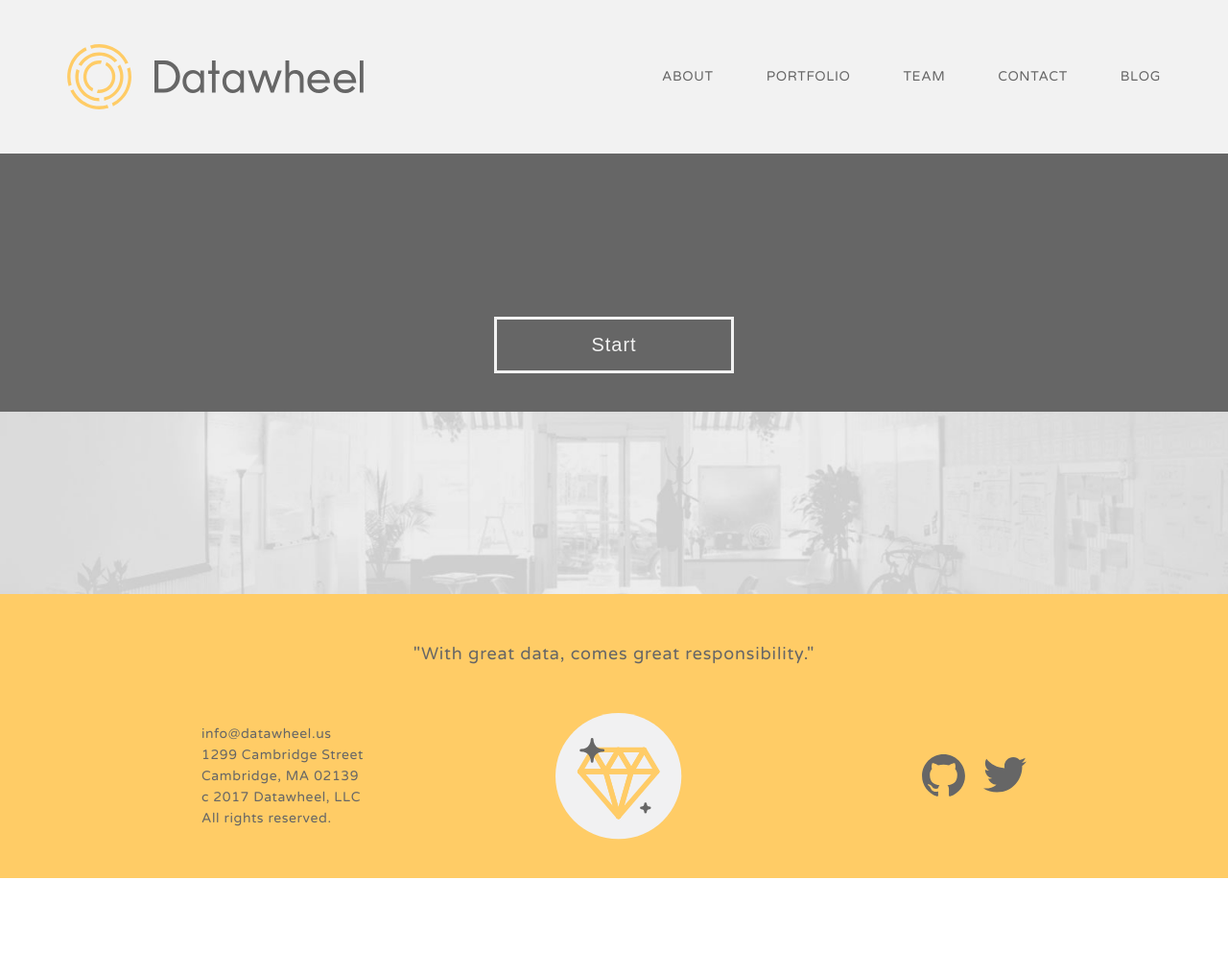
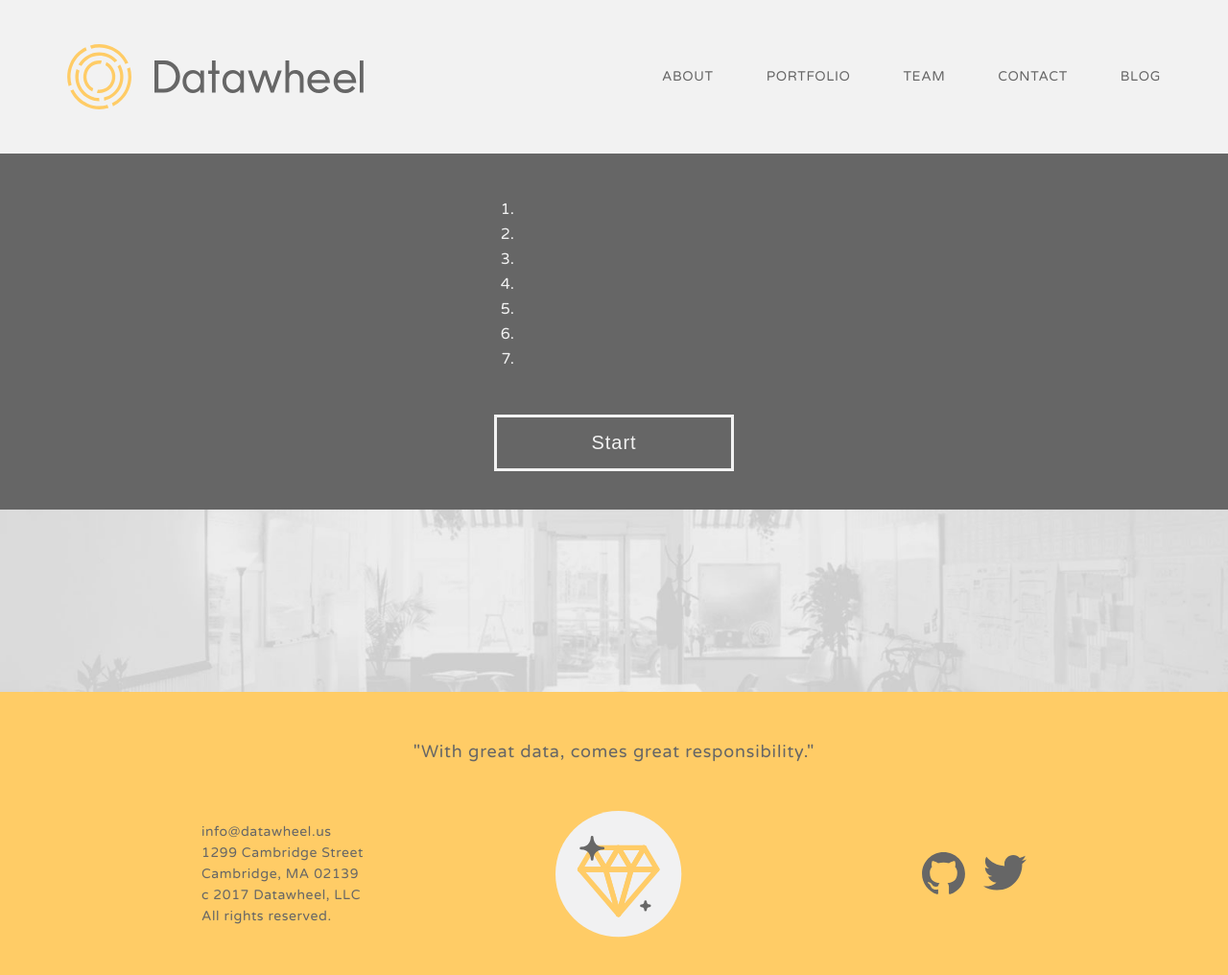
Before and after one commit to Datawheel/datawheel, a Jekyll site: the page built from _pages/random.html, in a window 1280 px wide and 1017 px high. Shown: the whole window at 96% size. Built offline with Jekyll 4.4.1, drawn with Linux system fonts in a browser that asks for light colours.

Commit message:
makes random into an ordered list

```diff
--- a/_pages/random.html
+++ b/_pages/random.html
@@ -4,7 +4,13 @@ style: random
 ---
 
 <section id="random" class="dark">
-  <h2 id="name">&nbsp;</h2>
+  <ol>
+    {% for member in site.team %}
+    {% if member.slug != "lucy" and member.slug != "cesar" %}
+    <li class="name">&nbsp;</li>
+    {% endif %}
+    {% endfor %}
+  </ol>
   <button id="button">Start</button>
 </section>
 
--- a/_sass/components/random.scss
+++ b/_sass/components/random.scss
@@ -4,8 +4,15 @@
     text-align: center;
   }
 
-  h2 {
-    font-size: 64px;
+  ol {
+    list-style: decimal;
+    margin: 0 auto;
+    text-align: left;
+    width: 200px;
+    li {
+      font-size: 16px;
+      margin: 10px 0;
+    }
   }
 
   #button {
```
Also changed, not shown: other parts of _pages/random.html (+6 -6 lines).
